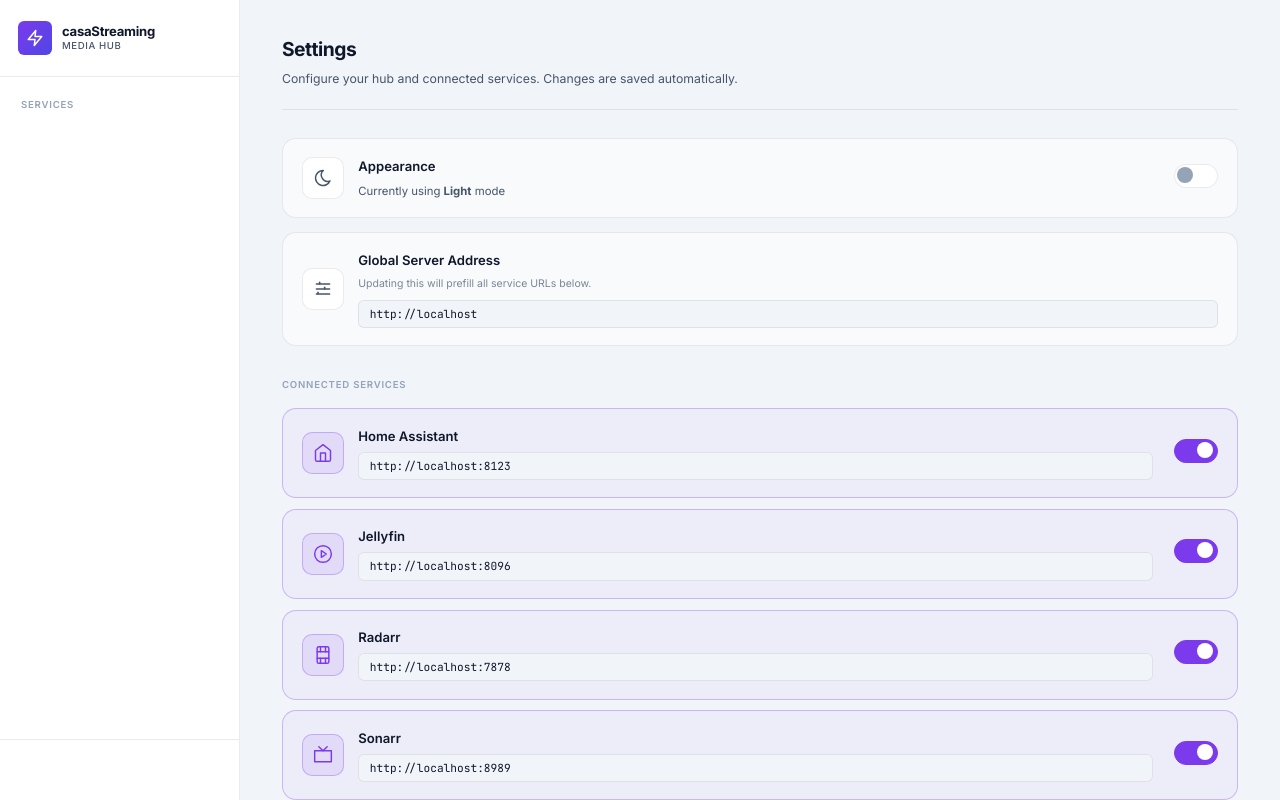
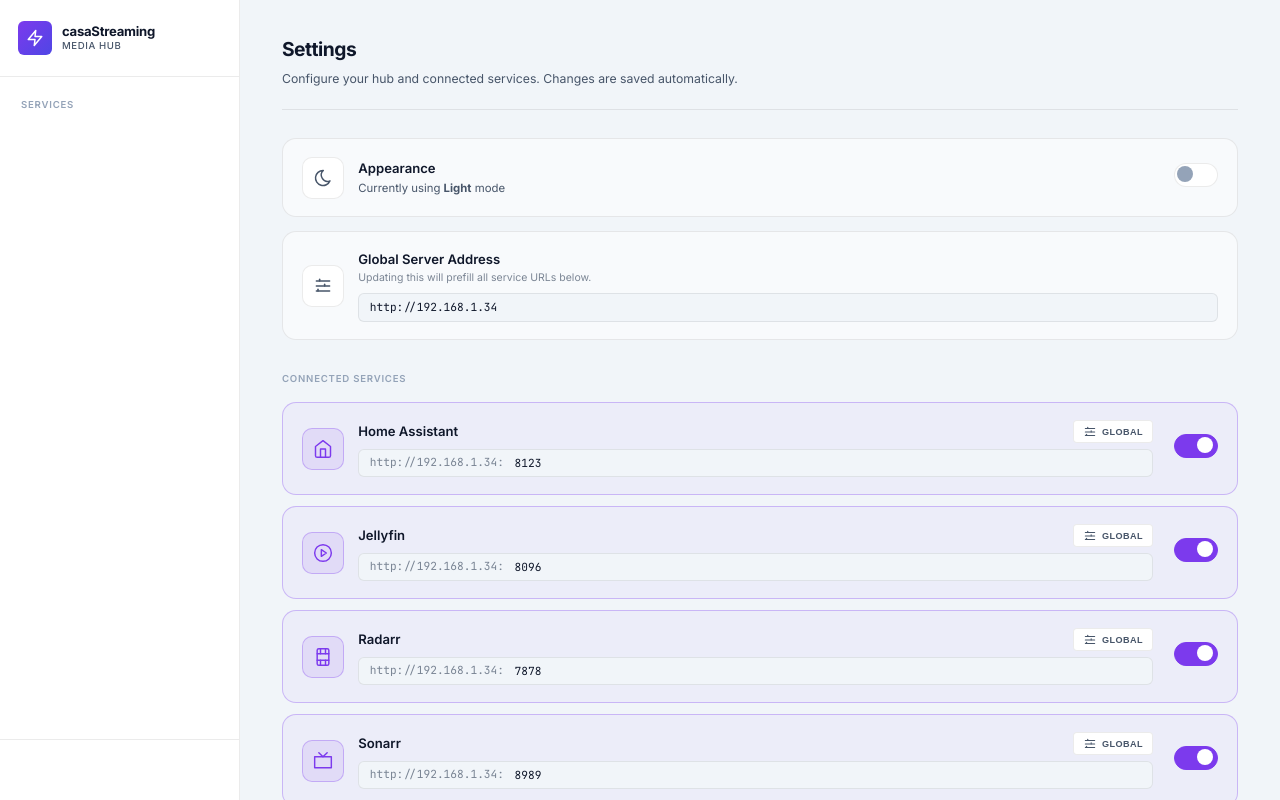
Before and after one commit to tristanschwenk/docker-streaming-manager, a Nuxt app in the folder hub/: page /settings in a window 1280 px wide. Built offline with nearby package versions, Linux system fonts and the light colour scheme.

Commit message:
fix: update module configuration

```diff
--- a/hub/assets/css/main.css
+++ b/hub/assets/css/main.css
@@ -584,11 +584,45 @@
   min-width: 0;
 }
 
+.module-header-row {
+  display: flex;
+  align-items: center;
+  justify-content: space-between;
+  margin-bottom: 0.375rem;
+}
+
 .module-name {
   font-size: 0.9375rem;
   font-weight: 600;
   color: var(--text-primary);
-  margin-bottom: 0.375rem;
+}
+
+.btn-override {
+  display: flex;
+  align-items: center;
+  gap: 0.375rem;
+  background: var(--bg-surface);
+  border: 1px solid var(--border);
+  border-radius: 4px;
+  padding: 0.25rem 0.625rem;
+  font-size: 0.65rem;
+  font-weight: 600;
+  color: var(--text-secondary);
+  text-transform: uppercase;
+  letter-spacing: 0.05em;
+  cursor: pointer;
+  transition: all 0.2s ease;
+}
+
+.btn-override:hover {
+  border-color: var(--border-hover);
+  color: var(--text-primary);
+}
+
+.btn-override.is-active {
+  background: var(--accent-dim);
+  border-color: var(--border-accent);
+  color: var(--accent-light);
 }
 
 .url-input {
@@ -611,6 +645,44 @@
   outline: none;
   border-color: var(--border-accent);
   box-shadow: 0 0 0 3px rgba(124, 58, 237, 0.12);
+}
+
+/* Port input wrapper */
+.url-input-wrapper {
+  display: flex;
+  align-items: center;
+  width: 100%;
+  background: var(--bg);
+  border: 1px solid var(--border);
+  border-radius: var(--radius-sm);
+  transition: border-color 0.2s ease, box-shadow 0.2s ease;
+  overflow: hidden;
+}
+
+.url-input-wrapper:focus-within {
+  border-color: var(--border-accent);
+  box-shadow: 0 0 0 3px rgba(124, 58, 237, 0.12);
+}
+
+.url-input-prefix {
+  font-family: var(--font-mono);
+  font-size: 0.8rem;
+  color: var(--text-secondary);
+  padding-left: 0.75rem;
+  white-space: nowrap;
+  user-select: none;
+  opacity: 0.7;
+}
+
+.url-input-wrapper .url-input {
+  border: none;
+  background: transparent;
+  box-shadow: none;
+}
+
+.url-input-wrapper .url-input:focus {
+  border-color: transparent;
+  box-shadow: none;
 }
 
 .module-actions {
@@ -1088,7 +1160,11 @@
   }
 
   .url-input {
-    font-size: 0.75rem;
+    font-size: 16px !important;
+  }
+
+  .url-input-prefix {
+    font-size: 0.875rem;
   }
 
   /* iframe topbar compact on mobile */
--- a/hub/composables/useModules.ts
+++ b/hub/composables/useModules.ts
@@ -8,22 +8,25 @@
   active: boolean
   description: string
   defaultPort: number
+  port: number
+  useCustomUrl: boolean
+  customUrl: string
 }
 
 const DEFAULT_MODULES: Module[] = [
-  { id: 'homeassistant',name: 'Home Assistant',url: 'http://localhost:8123', active: true,  description: 'Home automation platform', defaultPort: 8123 },
-  { id: 'jellyfin',     name: 'Jellyfin',     url: 'http://localhost:8096', active: true,  description: 'Media server & streaming', defaultPort: 8096 },
-  { id: 'radarr',      name: 'Radarr',       url: 'http://localhost:7878', active: true,  description: 'Movie collection manager', defaultPort: 7878 },
-  { id: 'sonarr',      name: 'Sonarr',       url: 'http://localhost:8989', active: true,  description: 'TV series manager', defaultPort: 8989 },
-  { id: 'prowlarr',    name: 'Prowlarr',     url: 'http://localhost:9696', active: true,  description: 'Indexer manager', defaultPort: 9696 },
-  { id: 'transmission',name: 'Transmission', url: 'http://localhost:9091', active: true,  description: 'BitTorrent client', defaultPort: 9091 },
-  { id: 'jellystat',   name: 'Jellystat',    url: 'http://localhost:3001', active: false, description: 'Jellyfin statistics & analytics', defaultPort: 3001 },
-  { id: 'seerr',       name: 'Overseerr',    url: 'http://localhost:5055', active: false, description: 'Media request management', defaultPort: 5055 }
+  { id: 'homeassistant',name: 'Home Assistant',url: 'http://192.168.1.34:8123', active: true,  description: 'Home automation platform', defaultPort: 8123, port: 8123, useCustomUrl: false, customUrl: '' },
+  { id: 'jellyfin',     name: 'Jellyfin',     url: 'http://192.168.1.34:8096', active: true,  description: 'Media server & streaming', defaultPort: 8096, port: 8096, useCustomUrl: false, customUrl: '' },
+  { id: 'radarr',      name: 'Radarr',       url: 'http://192.168.1.34:7878', active: true,  description: 'Movie collection manager', defaultPort: 7878, port: 7878, useCustomUrl: false, customUrl: '' },
+  { id: 'sonarr',      name: 'Sonarr',       url: 'http://192.168.1.34:8989', active: true,  description: 'TV series manager', defaultPort: 8989, port: 8989, useCustomUrl: false, customUrl: '' },
+  { id: 'prowlarr',    name: 'Prowlarr',     url: 'http://192.168.1.34:9696', active: true,  description: 'Indexer manager', defaultPort: 9696, port: 9696, useCustomUrl: false, customUrl: '' },
+  { id: 'transmission',name: 'Transmission', url: 'http://192.168.1.34:9091', active: true,  description: 'BitTorrent client', defaultPort: 9091, port: 9091, useCustomUrl: false, customUrl: '' },
+  { id: 'jellystat',   name: 'Jellystat',    url: 'http://192.168.1.34:3001', active: false, description: 'Jellyfin statistics & analytics', defaultPort: 3001, port: 3001, useCustomUrl: false, customUrl: '' },
+  { id: 'seerr',       name: 'Overseerr',    url: 'http://192.168.1.34:5055', active: false, description: 'Media request management', defaultPort: 5055, port: 5055, useCustomUrl: false, customUrl: '' }
 ]
 
 export const useModules = () => {
   const modules = useStorage<Module[]>('casa-modules', DEFAULT_MODULES)
-  const serverAddress = useStorage<string>('casa-server-address', 'http://localhost')
+  const serverAddress = useStorage<string>('casa-server-address', 'http://192.168.1.34')
 
   const activeModules = computed(() => modules.value.filter(m => m.active))
 
@@ -31,17 +34,31 @@
     const base = address.replace(/\/$/, '')
     serverAddress.value = base
 
-    // Prefill all module URLs with the new server address
-    modules.value = modules.value.map(m => ({
-      ...m,
-      url: `${base}:${m.defaultPort}`
-    }))
+    // Only update modules that follow the global configuration
+    modules.value = modules.value.map(m => {
+      if (m.useCustomUrl) return m
+      return {
+        ...m,
+        url: `${base}:${m.port}`
+      }
+    })
   }
 
   const updateModule = (id: string, updates: Partial<Module>) => {
     const index = modules.value.findIndex(m => m.id === id)
     if (index !== -1) {
-      modules.value[index] = { ...modules.value[index], ...updates }
+      const updatedModule = { ...modules.value[index], ...updates }
+
+      // Handle automatic URL regeneration based on our source of truth
+      if (updatedModule.useCustomUrl) {
+        if (updatedModule.customUrl) {
+          updatedModule.url = updatedModule.customUrl
+        }
+      } else {
+        updatedModule.url = `${serverAddress.value}:${updatedModule.port}`
+      }
+
+      modules.value[index] = updatedModule
     }
   }
 
--- a/hub/pages/settings.vue
+++ b/hub/pages/settings.vue
@@ -85,15 +85,43 @@
           </div>
 
           <div class="module-details">
-            <div class="module-name">{{ mod.name }}</div>
-            <input
-              type="url"
-              v-model="mod.url"
-              class="url-input"
-              :placeholder="`http://localhost:PORT`"
-              :aria-label="`${mod.name} URL`"
-              @change="updateModule(mod.id, { url: mod.url })"
-            />
+            <div class="module-header-row">
+              <div class="module-name">{{ mod.name }}</div>
+              <button
+                class="btn-override"
+                :class="{ 'is-active': mod.useCustomUrl }"
+                @click="updateModule(mod.id, { useCustomUrl: !mod.useCustomUrl })"
+                :title="mod.useCustomUrl ? 'Back to global config' : 'Override with custom URL'"
+              >
+                <AppIcon :name="mod.useCustomUrl ? 'settings' : 'settings'" :size="14" />
+                <span>{{ mod.useCustomUrl ? 'Custom' : 'Global' }}</span>
+              </button>
+            </div>
+
+            <!-- Global Port Config -->
+            <div v-if="!mod.useCustomUrl" class="url-input-wrapper">
+              <span class="url-input-prefix">{{ serverAddress }}:</span>
+              <input
+                type="number"
+                v-model.number="mod.port"
+                class="url-input port-input"
+                placeholder="PORT"
+                :aria-label="`${mod.name} Port`"
+                @change="updateModule(mod.id, { port: mod.port })"
+              />
+            </div>
+
+            <!-- Custom URL Override -->
+            <div v-else class="url-input-wrapper">
+              <input
+                type="url"
+                v-model="mod.customUrl"
+                class="url-input"
+                placeholder="https://custom-address.com:port"
+                @change="updateModule(mod.id, { customUrl: mod.customUrl })"
+                style="padding: 0.4375rem 0.75rem;"
+              />
+            </div>
           </div>
         </div>
 
```
